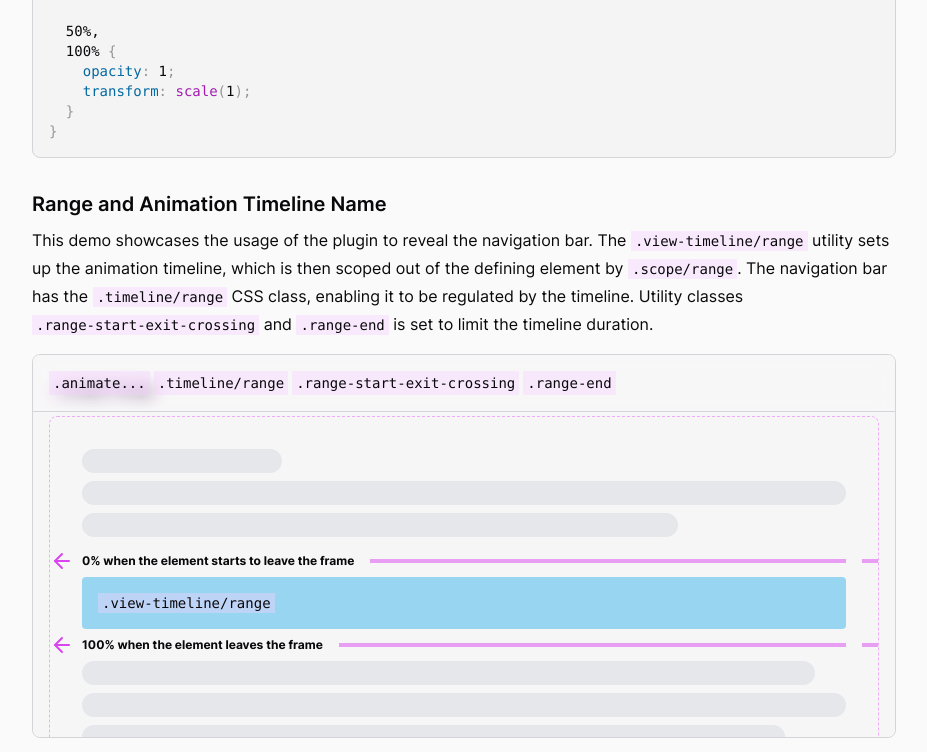
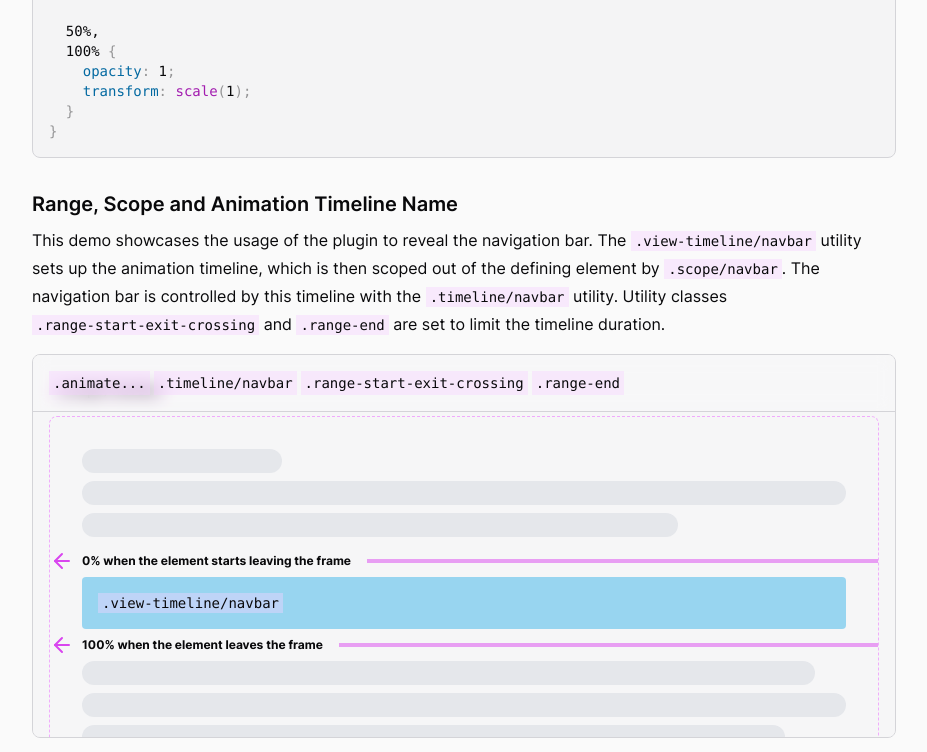
Before and after one commit to adamplesnik/tailwindcss-scroll-driven-animations, a React (Vite) app: page /usage in a window 1280 px wide. Shown: the part 3256-4008 px from the top of the page, without its empty margins (176-1103 px from the left). Built offline with nearby package versions, Linux system fonts and the light colour scheme; what @adam.plesnik/tailwindcss-scroll-driven-animations would draw is missing.

Commit message:
Tune demos, still some errors and typos

```diff
--- a/src/demos/AppearDemo.tsx
+++ b/src/demos/AppearDemo.tsx
@@ -29,11 +29,11 @@ const AppearDemo = () => {
             <Skeleton width={width} key={key} />
           ))}
         </div>
-        <DemoTriggerLine className="" explanation="0% when the element enters the frame" />
-        <div className="flex h-24 w-full animate-appear items-center justify-center gap-4 rounded bg-sky-500/40 p-4 timeline-view dark:bg-fuchsia-300/60">
+        <DemoTriggerLine className="" explanation="0%, the element enters the frame" />
+        <div className="flex h-24 w-full animate-appear flex-wrap items-center justify-center gap-x-4 gap-y-1 rounded bg-sky-500/40 p-4 timeline-view dark:bg-fuchsia-300/60">
           <Code>.animate-appear</Code> <Code>.timeline-view</Code>
         </div>
-        <DemoTriggerLine className="" explanation="100% when the element leaves the frame" />
+        <DemoTriggerLine className="" explanation="100%, the element leaves the frame" />
         <div className="my-8">
           {skeletonCollection.map((width, key) => (
             <Skeleton width={width} key={key} />
--- a/src/demos/DemoTriggerLine.tsx
+++ b/src/demos/DemoTriggerLine.tsx
@@ -1,9 +1,7 @@
 import { ArrowLeft } from 'lucide-react'
-import Code from '../components/Code'
 
 const DemoTriggerLine = ({
   className = '',
-  code = '',
   explanation = '',
   iconClassName = '',
 }: DemoTriggerLineProps) => {
@@ -12,17 +10,15 @@ const DemoTriggerLine = ({
       <div className="-ml-8 w-4 text-fuchsia-500 dark:text-cyan-400">
         <ArrowLeft strokeWidth={2} className={iconClassName} />
       </div>
-      {code ? <Code>{code}</Code> : <span className="text-xs font-bold">{explanation}</span>}
-      <div className="h-1 flex-1 bg-fuchsia-500/50 dark:bg-cyan-500"></div>
-      {explanation && code ? <span className="text-xs font-bold">{explanation}</span> : ''}
-      <div className="-mr-8 h-1 w-4 bg-fuchsia-500/50 dark:bg-cyan-500"></div>
+      <span className="truncate text-xs font-bold">{explanation}</span>
+
+      <div className="-mr-8 h-1 min-w-4 flex-1 bg-fuchsia-500/50 dark:bg-cyan-500"></div>
     </div>
   )
 }
 
 export interface DemoTriggerLineProps {
   className?: string
-  code?: string
   explanation?: string
   iconClassName?: string
 }
--- a/src/demos/RangeDemo.tsx
+++ b/src/demos/RangeDemo.tsx
@@ -9,23 +9,23 @@ const skeletonCollection = ['96%', '100%', '92%', '100%', '93%', '87%', '55%']
 const RangeDemo = () => {
   return (
     <DemoWrapper>
-      <div className="text-sm scope/range supports-animations:-mt-14 supports-animations:sm:-mt-8">
-        <div className="sticky top-0 z-10 flex animate-translate-down flex-wrap gap-1 border-b border-b-zinc-300 bg-white/20 p-4 backdrop-blur timeline/range range-start-exit-crossing range-end supports-animations:-translate-y-16 dark:border-b-zinc-600 dark:bg-slate-800/60">
+      <div className="text-sm scope/navbar supports-animations:-mt-14 supports-animations:sm:-mt-8">
+        <div className="sticky top-0 z-10 flex animate-translate-down flex-wrap gap-1 border-b border-b-zinc-300 bg-white/20 p-4 backdrop-blur timeline/navbar range-start-exit-crossing range-end supports-animations:-translate-y-16 dark:border-b-zinc-600 dark:bg-slate-800/60">
           <Code>.animate...</Code>
-          <Code>.timeline/range</Code>
+          <Code>.timeline/navbar</Code>
           <Code>.range-start-exit-crossing</Code>
           <Code>.range-end</Code>
         </div>
         <div className="px-4 supports-no-animations:mt-2">
-          <Code>.scope/range</Code>
+          <Code>.scope/navbar</Code>
         </div>
         <DemoPlaceholderContent>
           <Skeleton />
           <Skeleton width={'100%'}></Skeleton>
           <Skeleton width={'78%'}></Skeleton>
-          <DemoTriggerLine explanation="0% when the element starts to leave the frame" />
+          <DemoTriggerLine explanation="0% when the element starts leaving the frame" />
           <div className="w-full rounded bg-sky-500/40 p-4 view-timeline/range dark:bg-fuchsia-300/60">
-            <Code>.view-timeline/range</Code>
+            <Code>.view-timeline/navbar</Code>
           </div>
           <DemoTriggerLine explanation="100% when the element leaves the frame" />
           <div className="mb-8">
--- a/src/partials/Demo.tsx
+++ b/src/partials/Demo.tsx
@@ -37,14 +37,14 @@ const Demo = () => {
       <AppearDemo />
       <CodeBlock language="html">{appearDemo}</CodeBlock>
       <CodeBlock language="css">{appearKeyframes}</CodeBlock>
-      <Heading size={3}>Range and Animation Timeline Name</Heading>
+      <Heading size={3}>Range, Scope and Animation Timeline Name</Heading>
       <Paragraph>
         This demo showcases the usage of the plugin to reveal the navigation bar. The{' '}
-        <Code>.view-timeline/range</Code> utility sets up the animation timeline, which is then
-        scoped out of the defining element by <Code>.scope/range</Code>. The navigation bar has the{' '}
-        <Code>.timeline/range</Code> CSS class, enabling it to be regulated by the timeline. Utility
-        classes <Code>.range-start-exit-crossing</Code> and <Code>.range-end</Code> is set to limit
-        the timeline duration.
+        <Code>.view-timeline/navbar</Code> utility sets up the animation timeline, which is then
+        scoped out of the defining element by <Code>.scope/navbar</Code>. The navigation bar is
+        controlled by this timeline with the <Code>.timeline/navbar</Code> utility. Utility classes{' '}
+        <Code>.range-start-exit-crossing</Code> and <Code>.range-end</Code> are set to limit the
+        timeline duration.
       </Paragraph>
       <RangeDemo />
       <CodeBlock language="html">{rangeDemo}</CodeBlock>
--- a/src/utils/demoExamples.ts
+++ b/src/utils/demoExamples.ts
@@ -16,14 +16,14 @@ export const progressBarKeyframes = `@keyframes scale-to-right {
   }
 }`
 
-export const rangeDemo = `<div class="scope/range">
-  <!-- The --range timeline has scope outside its defining element -->
-  <div class="animate-translate-down timeline/range range-start-exit-crossing range-end">
+export const rangeDemo = `<div class="scope/navbar">
+  <!-- The --navbar timeline has scope outside its defining element -->
+  <div class="animate-translate-down timeline/navbar range-start-exit-crossing range-end">
     <!-- Navbar is shown when the controlling element starts to leave the frame -->
   </div>
   <div>
     ...
-    <div className="view-timeline/range">
+    <div className="view-timeline/navbar">
       <!-- Controlling element -->
     </div>
     ...
```
